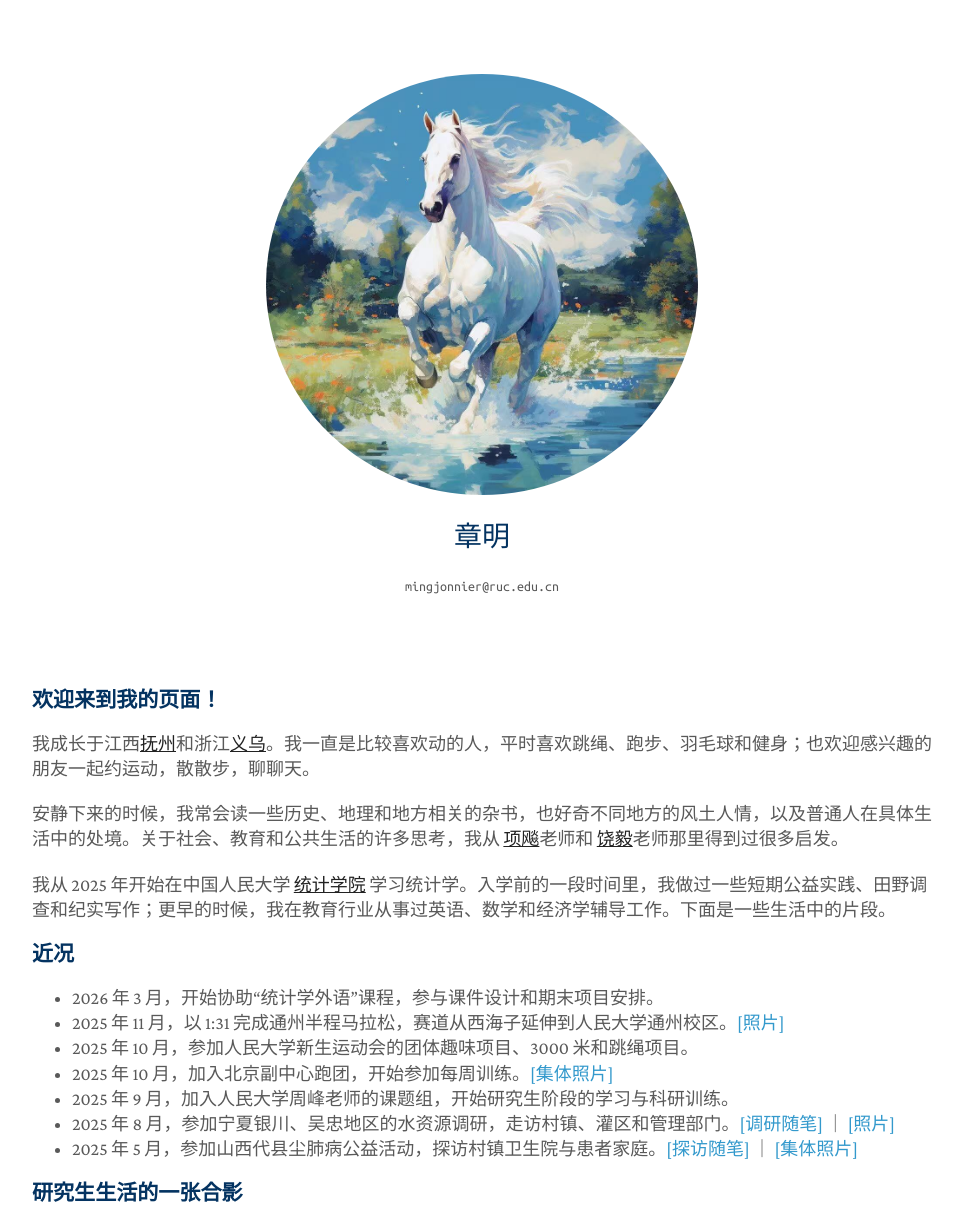
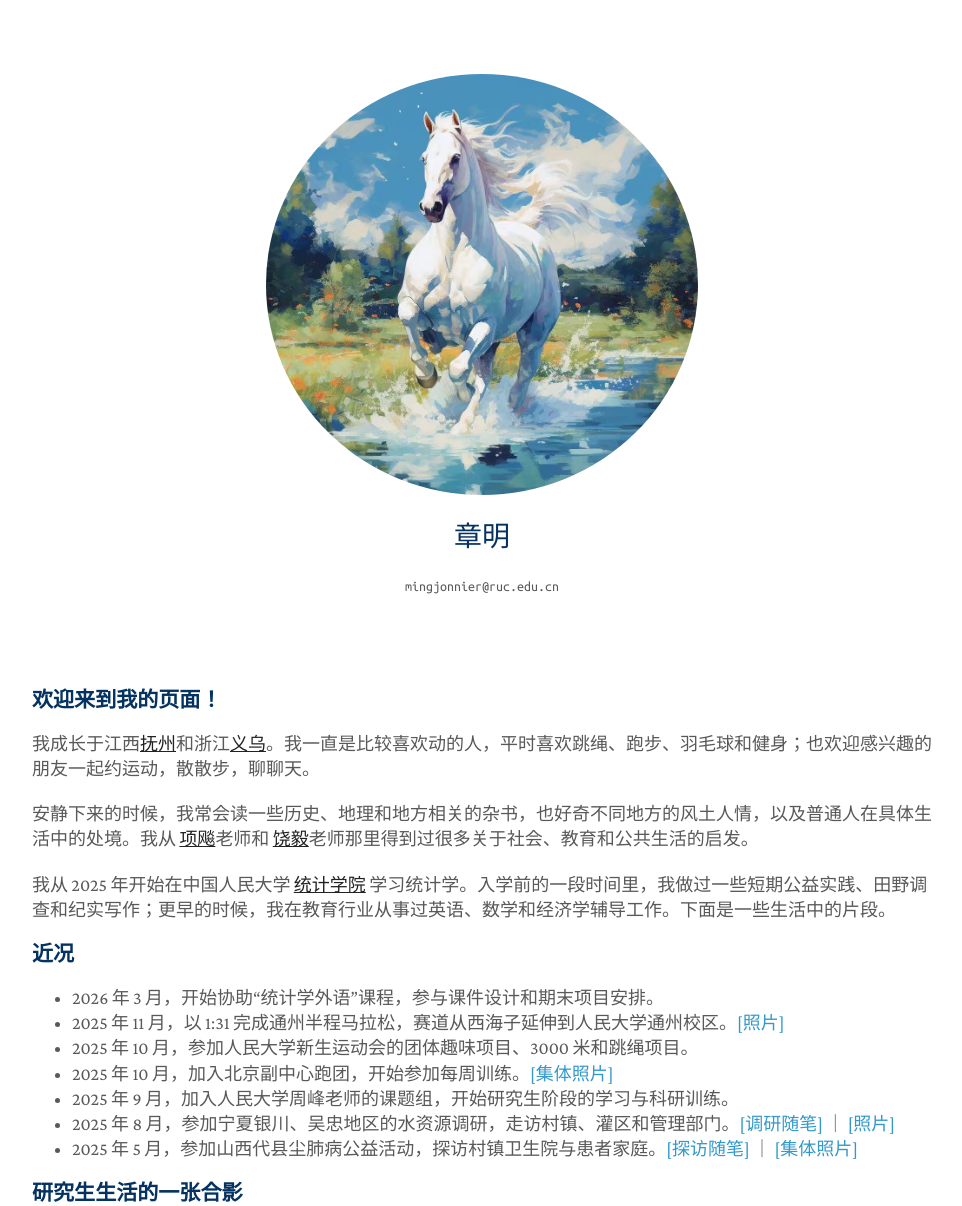
Before and after one commit to zhangming4153/zhangming4153.github.io, a Jekyll site: the page built from cn/index.md, in a window 1280 px wide. Shown: the top 1206 px of the page, without its empty margins (158-1120 px from the left). Built offline with Jekyll 4.4.1, drawn with Linux system fonts in a browser that asks for light colours; a style sheet for code colours, icons or effects is not loaded; grey boxes are pictures that could not be loaded.

Commit message:
Update index.md

```diff
--- a/cn/index.md
+++ b/cn/index.md
@@ -7,9 +7,9 @@ title: 章明
 
 我成长于江西<a href="https://baike.baidu.com/item/抚州市/520352"><strong><u>抚州</u></strong></a>和浙江<a href="https://en.wikipedia.org/wiki/Yiwu"><strong><u>义乌</u></strong></a>。我一直是比较喜欢动的人，平时喜欢跳绳、跑步、羽毛球和健身；也欢迎感兴趣的朋友一起约运动，散散步，聊聊天。
 
-安静下来的时候，我常会读一些历史、地理和地方相关的杂书，也好奇不同地方的风土人情，以及普通人在具体生活中的处境。关于社会、教育和公共生活的许多思考，我从
+安静下来的时候，我常会读一些历史、地理和地方相关的杂书，也好奇不同地方的风土人情，以及普通人在具体生活中的处境。我从
 <a href="https://baike.baidu.com/item/项飙/23318243"><strong><u>项飚</u></strong></a>老师和
-<a href="https://zh.wikipedia.org/wiki/饶毅"><strong><u>饶毅</u></strong></a>老师那里得到过很多启发。
+<a href="https://zh.wikipedia.org/wiki/饶毅"><strong><u>饶毅</u></strong></a>老师那里得到过很多关于社会、教育和公共生活的启发。
 
 我从 2025 年开始在中国人民大学
 <a href="http://stat.ruc.edu.cn"><strong><u>统计学院</u></strong></a>
```
